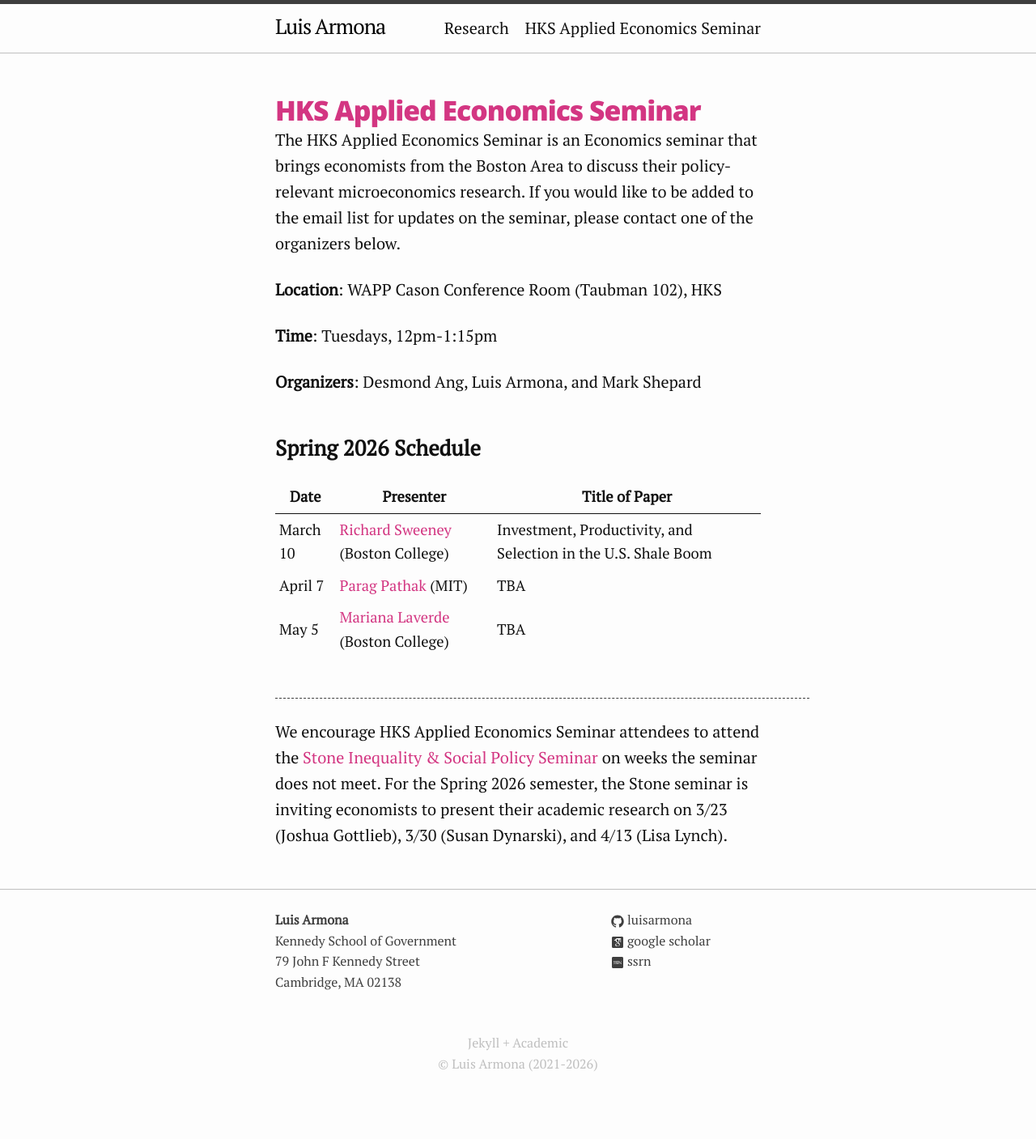
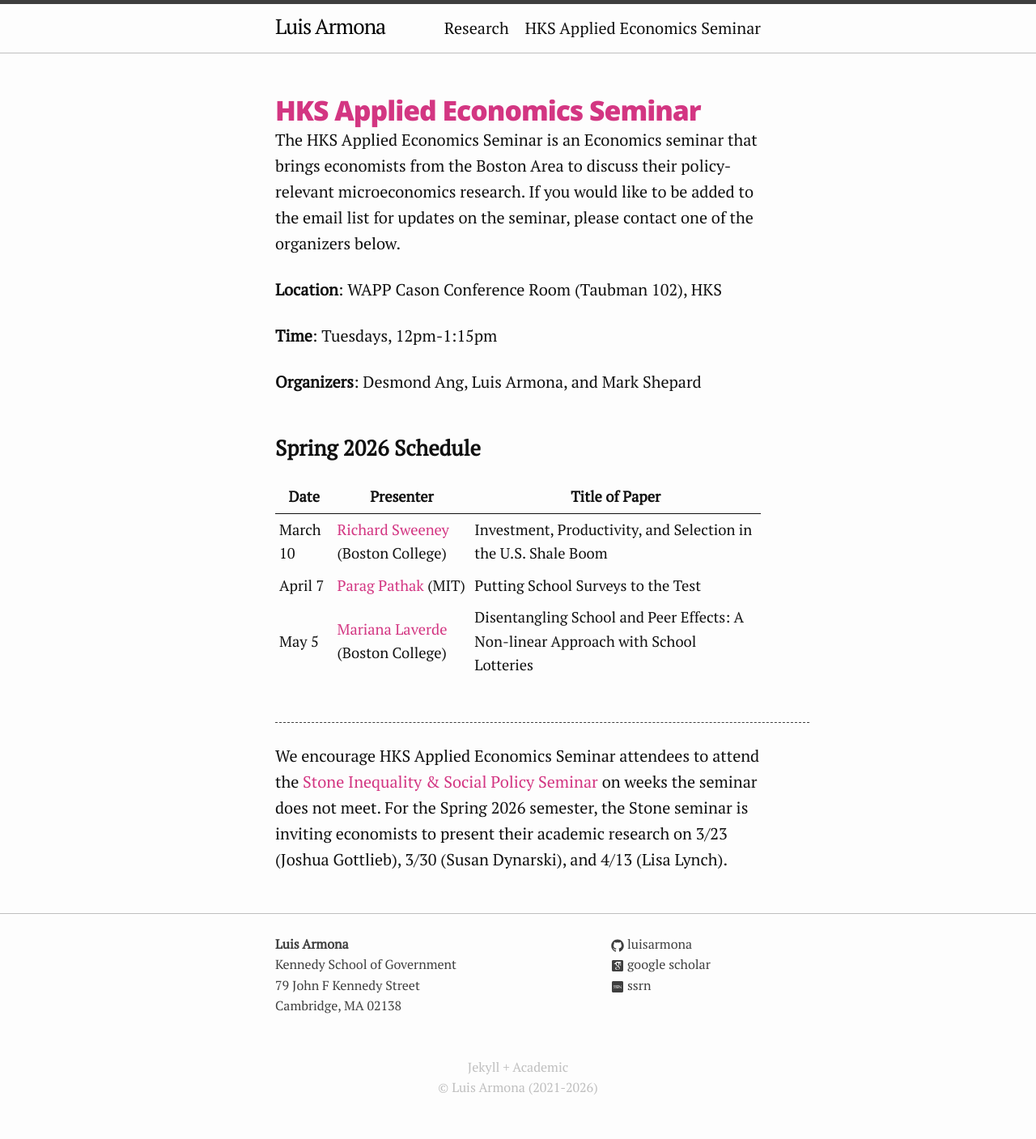
Before and after one commit to luisarmona/luisarmona.github.io, a Jekyll site: the page built from Seminar.markdown, in a window 1280 px wide. Shown: the whole page at 81% size. Built offline with Jekyll 4.4.1, drawn with Linux system fonts in a browser that asks for light colours; before the commit the page ends 1378 px from its top, so only the background shows below that.

Commit message:
update sem + CV

```diff
--- a/Seminar.markdown
+++ b/Seminar.markdown
@@ -19,8 +19,8 @@ The HKS Applied Economics Seminar is an Economics seminar that brings economists
 | --- --- | --- | --- |
 | March 10 | [Richard Sweeney](https://www.richard-sweeney.com/) (Boston College) | Investment, Productivity, and Selection in the U.S. Shale Boom |
 | --- --- | --- | --- |
-| April 7  | [Parag Pathak](https://economics.mit.edu/people/faculty/parag-pathak) (MIT) | TBA |
-| May 5 | [Mariana Laverde](https://www.mlaverde.com/) (Boston College) | TBA |
+| April 7  | [Parag Pathak](https://economics.mit.edu/people/faculty/parag-pathak) (MIT) | Putting School Surveys to the Test |
+| May 5 | [Mariana Laverde](https://www.mlaverde.com/) (Boston College) | Disentangling School and Peer Effects: A Non-linear Approach with School Lotteries |
 
 ---
 We encourage HKS Applied Economics Seminar attendees to attend the [Stone Inequality & Social Policy Seminar](https://inequality.hks.harvard.edu/seminar)  on weeks the seminar does not meet. For the Spring 2026 semester, the Stone seminar is inviting economists to present their academic research on 3/23 (Joshua Gottlieb), 3/30 (Susan Dynarski), and 4/13 (Lisa Lynch).
```
Also changed, not shown: 1 other file.
